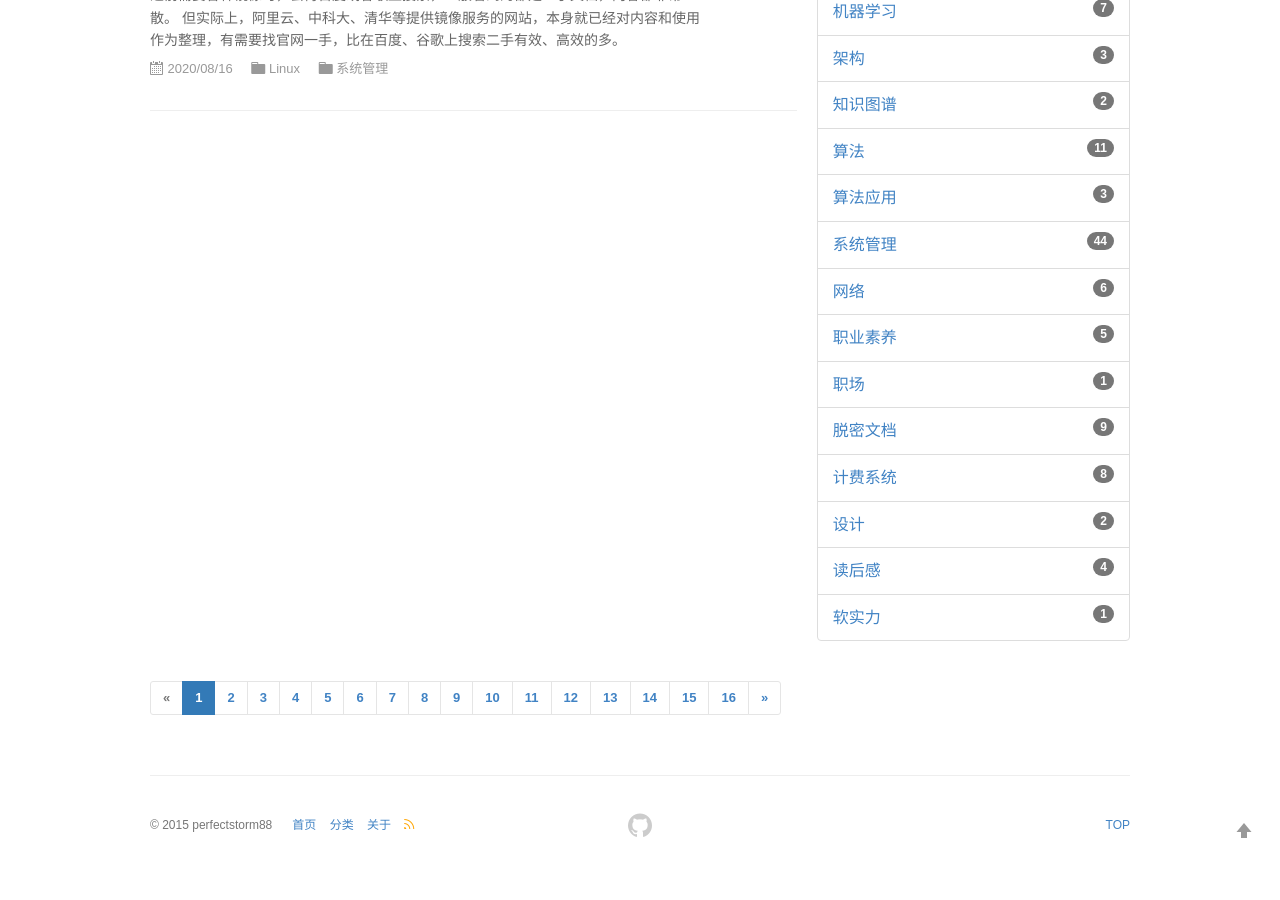
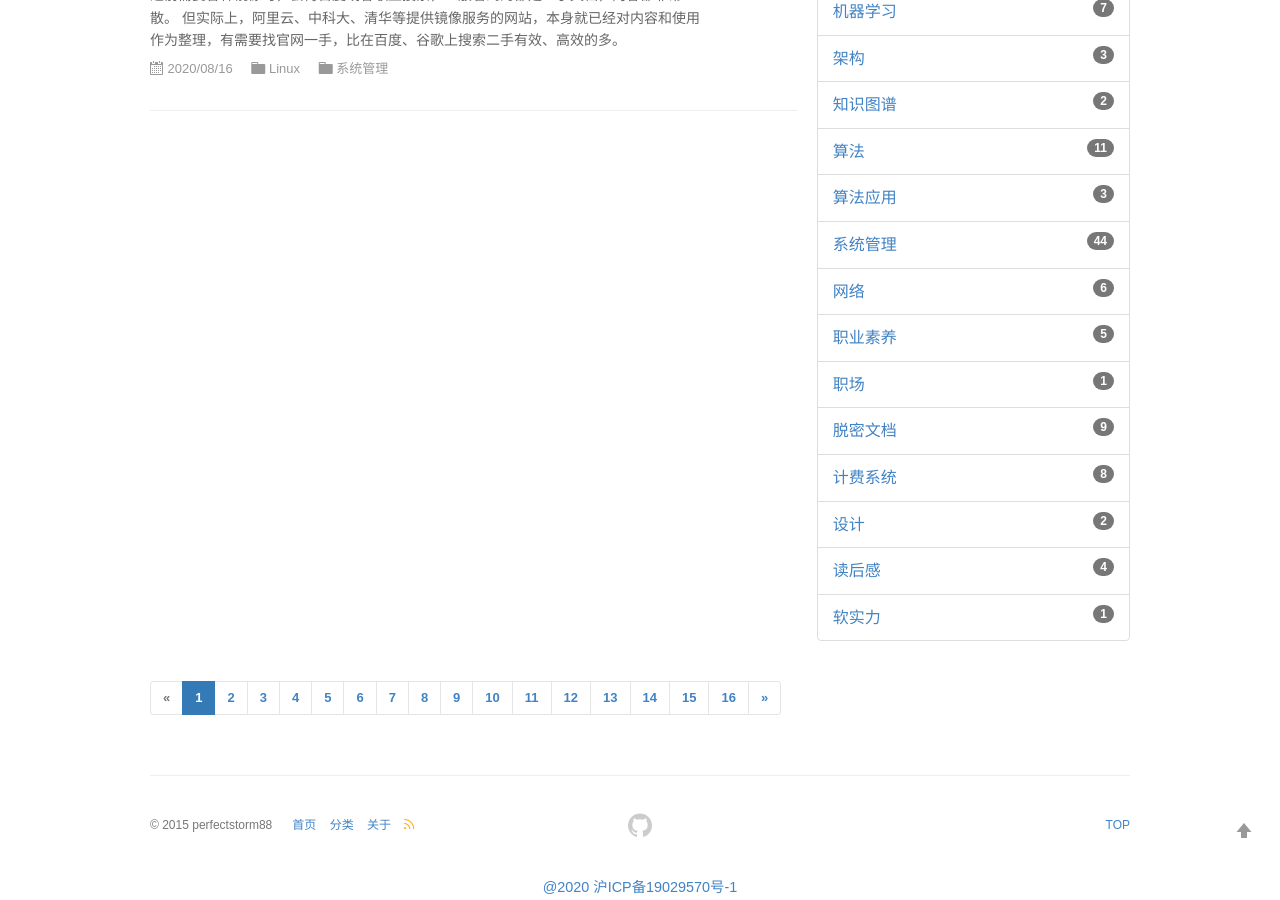
Before and after one commit to perfectstorm88/perfectstorm88.github.io, a Jekyll site: the page built from index.html, in a window 1280 px wide and 900 px high, scrolled down 1973 px. Built offline with Jekyll 4.4.1, drawn with Linux system fonts in a browser that asks for light colours; the list of posts is cut into pages by our own code; before the commit the page ends 2847 px from its top, so only the background shows below that.

Commit message:
增加备案信息

```diff
--- a/_includes/footer.html
+++ b/_includes/footer.html
@@ -83,5 +83,11 @@
       </script>
     </div>
     {% endif %}
+    <footer class="footer">
+      <div class="text-center">
+          <!--/* This template is released under the Creative Commons Attribution 3.0 License. Please keep the attribution link below when using for your own project. Thank you for your support. :) If you'd like to use the template without the attribution, you can check out other license options via our website: themes.3rdwavemedia.com */-->
+          <small class="copyright"><a href="https://beian.miit.gov.cn">@2020 沪ICP备19029570号-1</a></small>
+      </div><!--//container-->
+  </footer><!--//footer-->
 </body>
 </html>
```
